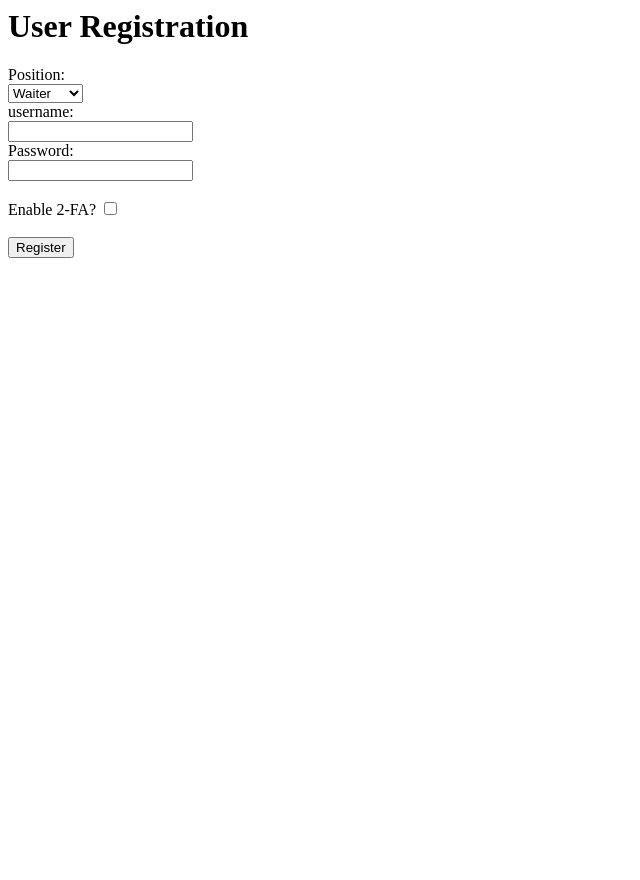
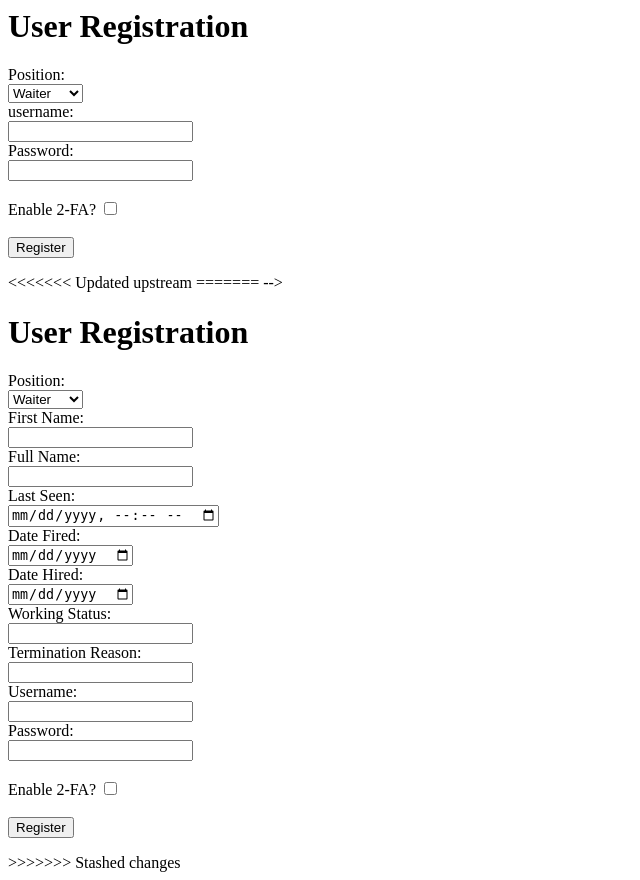
Before and after one commit to JacobLau1/Sys-Dev-Project, a PHP site: page /Sys-Dev-Project/Views/UserCreate.php in a window 1280 px wide. Shown: the whole page, without its empty margins (0-640 px from the left). Before the commit the page ends 258 px from the top, so only its background shows below. Run offline with PHP 8.4, Linux system fonts and the light colour scheme.

```diff
--- a/Views/UserCreate.php
+++ b/Views/UserCreate.php
@@ -18,6 +18,41 @@
     <input type="checkbox" id="enable2fa" name="enable2fa" value="true"><br><br>
     <input type="submit" value="Register">
 </form>
+<<<<<<< Updated upstream
+=======
+-->
+
+<h1>User Registration</h1>
+<form action="" method="post">
+    <label for="position">Position:</label><br>
+    <select id="position" name="position">
+        <option value="waiter">Waiter</option>
+        <option value="manager">Manager</option>
+        <option value="admin">Admin</option>
+    </select><br>
+    <label for="first_name">First Name:</label><br>
+    <input type="text" id="first_name" name="first_name"><br>
+    <label for="full_name">Full Name:</label><br>
+    <input type="text" id="full_name" name="full_name"><br>
+    <label for="last_seen">Last Seen:</label><br>
+    <input type="datetime-local" id="last_seen" name="last_seen"><br>
+    <label for="date_fired">Date Fired:</label><br>
+    <input type="date" id="date_fired" name="date_fired"><br>
+    <label for="date_hired">Date Hired:</label><br>
+    <input type="date" id="date_hired" name="date_hired"><br>
+    <label for="working_status">Working Status:</label><br>
+    <input type="text" id="working_status" name="working_status"><br>
+    <label for="termination_reason">Termination Reason:</label><br>
+    <input type="text" id="termination_reason" name="termination_reason"><br>
+    <label for="username">Username:</label><br>
+    <input type="text" id="username" name="username"><br>
+    <label for="password">Password:</label><br>
+    <input type="password" id="password" name="password"><br><br>
+    <label for="enable2fa">Enable 2-FA?</label>
+    <input type="checkbox" id="enable2fa" name="enable2fa" value="1"><br><br>
+    <input type="submit" value="Register">
+</form>
+>>>>>>> Stashed changes
 
 <?php
 
@@ -28,6 +63,12 @@ class UserCreate{
     function __construct($user){
 
         $this->user = $user;
+        $enable2fa = isset($_POST['enable2fa']) && $_POST['enable2fa'] === 'true';
+        //if there is no post for enable2fa, then post enable2fa = false
+        if(isset($_POST['enable2fa'])){
+            echo "enable2fa is false";
+        }
+
 
         if($this->user->getEnabled2FA()){
 
--- a/Views/UserMenuSelection.php
+++ b/Views/UserMenuSelection.php
@@ -37,7 +37,7 @@ Class UserMenuselection{
         }else{//user not logged in
             echo "not logged in";
             header('HTTP/1.1 401 Unauthorized');
-            header('Location: http://localhost/Sys-Dev-Projectt/index.php?resource=user&action=login');
+            header('Location: http://localhost/Sys-Dev-Project/index.php?resource=user&action=login');
 
         }
     }
```
Also changed, not shown: Controllers/UserController.php (+34 -1 lines), Models/User.php (+21 -1 lines), Views/UserLogin.php (+8 -3 lines), index.php (+15 -0 lines), 1 other file.
